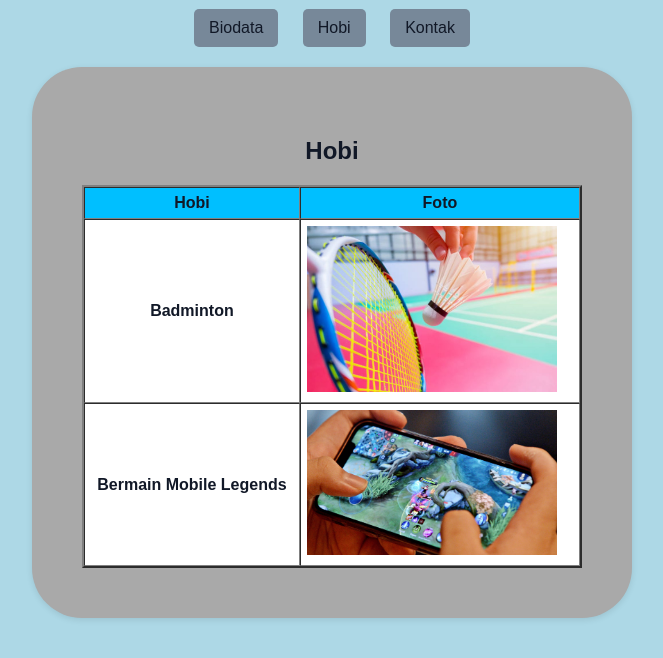
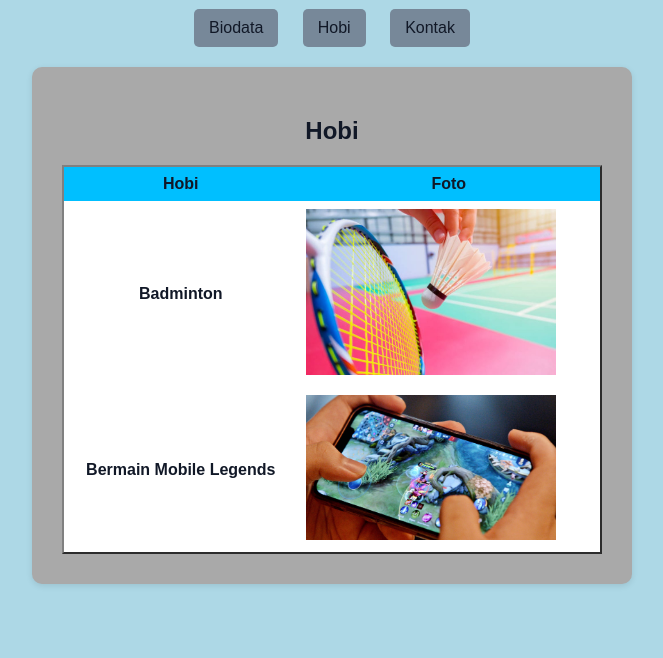
Before and after one commit to abil1809/biodata, a plain HTML site: page index.html in a window 1280 px wide. Both pictures are taken after a click on the button "Hobi". Shown: the part 88-746 px from the top of the page, without its empty margins (308-971 px from the left). Drawn offline with Linux system fonts and the light colour scheme.

Commit message:
Update index.html

```diff
--- a/index.html
+++ b/index.html
@@ -39,9 +39,18 @@
         section {
             display: none;
             background: #A9A9A9;
-            padding: 50px;
-            border-radius: 50px;
+            padding: 30px;
+            border-radius: 10px;
             box-shadow: 0 2px 6px rgba(0,0,0,0.1);
+            max-width: 600px;
+            margin: 20px auto;
+        }
+        section table {
+            width: 100%;
+        }
+        section tr, section td {
+            border: 1px;
+            padding: 8px;
         }
         section.active {
             display: block;
```
